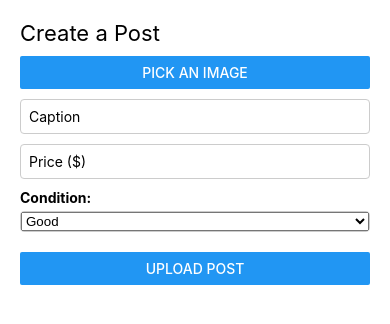
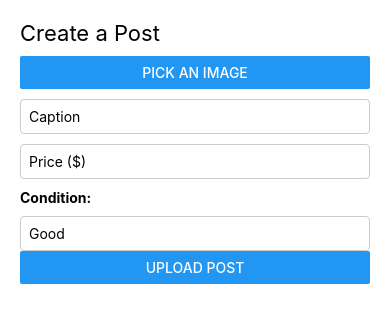
Before and after one commit to Thomas-Ung/ExchangeForStudents, a React Native app in the folder frontend/: screen /post in a window 390 px wide. Shown: the top 324 px of the page. Built offline with nearby package versions, Linux system fonts and the light colour scheme.

Commit message:
working post to the database

```diff
--- a/frontend/screens/PostScreen.tsx
+++ b/frontend/screens/PostScreen.tsx
@@ -2,11 +2,8 @@ import React, { useState } from 'react';
 import { View, Text, TextInput, Button, Image, Alert, StyleSheet } from 'react-native';
 import * as ImagePicker from 'expo-image-picker';
 import { getStorage, ref, uploadBytes, getDownloadURL } from 'firebase/storage';
-import { getFirestore, collection, addDoc, Timestamp } from 'firebase/firestore';
-import { Picker } from '@react-native-picker/picker'; // 👈 Add this for dropdown
-import { useRouter } from 'expo-router';
-import { doc, getDoc, setDoc } from 'firebase/firestore';
-import { auth, db, storage } from '../firebaseConfig'; // Import Firebase services
+import { collection, addDoc, Timestamp } from 'firebase/firestore';
+import { auth, db } from '../firebaseConfig';
 
 export default function PostScreen() {
   const [imageUri, setImageUri] = useState<string | null>(null);
@@ -22,7 +19,31 @@ export default function PostScreen() {
     });
 
     if (!result.canceled && result.assets.length > 0) {
-      setImageUri(result.assets[0].uri);
+      const selectedImageUri = result.assets[0].uri;
+      setImageUri(selectedImageUri);
+      console.log("Selected Image URI:", selectedImageUri); // Log the selected image URI
+    }
+  };
+
+  const uploadFile = async (localPath: string, storagePath: string): Promise<string> => {
+    console.log("Uploading file to Firebase Storage:", localPath, "->", storagePath);
+    try {
+      const response = await fetch(localPath); // Fetch the file from the local URI
+      const blob = await response.blob(); // Convert the file to a binary blob
+
+      const storage = getStorage(); // Initialize Firebase Storage
+      const fileRef = ref(storage, storagePath); // Create a reference to the file in Firebase Storage
+
+      // Upload the file to Firebase Storage
+      await uploadBytes(fileRef, blob);
+
+      // Get the download URL of the uploaded file
+      const downloadUrl = await getDownloadURL(fileRef);
+      console.log("File uploaded successfully:", downloadUrl);
+      return downloadUrl;
+    } catch (error) {
+      console.error("Upload failed:", error);
+      throw error;
     }
   };
 
@@ -38,16 +59,15 @@ export default function PostScreen() {
     }
 
     try {
-      const response = await fetch(imageUri);
-      const blob = await response.blob();
+      const filename = imageUri.substring(imageUri.lastIndexOf('/') + 1); // Extract the filename
+      const storagePath = `DemoPosts/${filename}`; // Define the storage path in Firebase Storage
 
-      const filename = imageUri.substring(imageUri.lastIndexOf('/') + 1);
-      const imageRef = ref(storage, `images/${filename}`);
-      await uploadBytes(imageRef, blob);
+      // Upload the file and get the download URL
+      const downloadURL = await uploadFile(imageUri, storagePath);
 
-      const downloadURL = await getDownloadURL(imageRef);
       const user = auth.currentUser;
 
+      // Save the post details to Firestore
       await addDoc(collection(db, 'Posts'), {
         caption,
         condition,
@@ -57,7 +77,7 @@ export default function PostScreen() {
         userId: user?.uid || 'anonymous',
       });
 
-      Alert.alert('Post uploaded!');
+      Alert.alert('Post uploaded successfully!');
       setImageUri(null);
       setCaption('');
       setCondition('Good');
@@ -90,16 +110,12 @@ export default function PostScreen() {
       />
 
       <Text style={styles.label}>Condition:</Text>
-      <View style={styles.pickerWrapper}>
-        <Picker
-          selectedValue={condition}
-          onValueChange={(itemValue) => setCondition(itemValue)}
-        >
-          <Picker.Item label="Good" value="Good" />
-          <Picker.Item label="Fair" value="Fair" />
-          <Picker.Item label="Bad" value="Bad" />
-        </Picker>
-      </View>
+      <TextInput
+        style={styles.input}
+        placeholder="Condition (e.g., Good, Fair, Bad)"
+        value={condition}
+        onChangeText={setCondition}
+      />
 
       <Button title="Upload Post" onPress={uploadPost} />
     </View>
@@ -132,11 +148,4 @@ const styles = StyleSheet.create({
     marginTop: 10,
     fontWeight: 'bold',
   },
-  pickerWrapper: {
-    borderWidth: 1,
-    borderColor: '#ccc',
-    borderRadius: 4,
-    marginTop: 5,
-    marginBottom: 20,
-  },
 });
```
Also changed, not shown: frontend/firebaseConfig.ts (+7 -0 lines), frontend/screens/BrowseScreen.tsx (+3 -8 lines).
